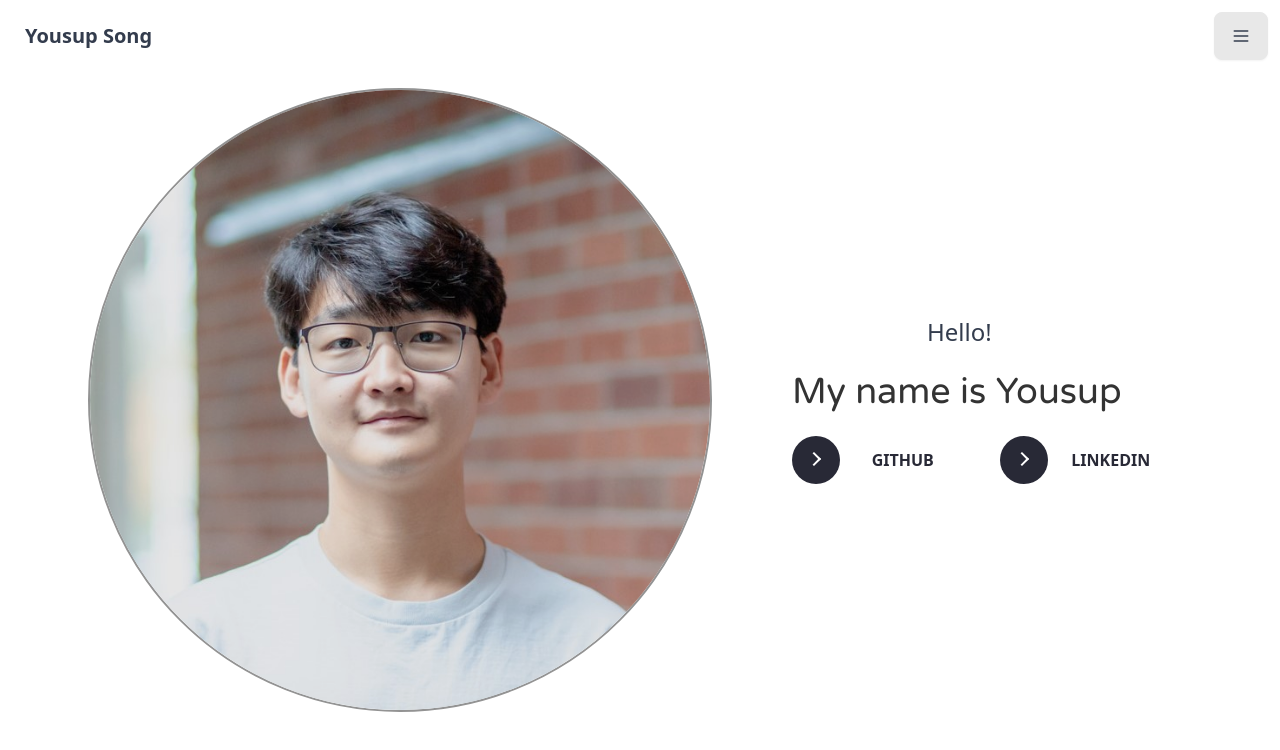
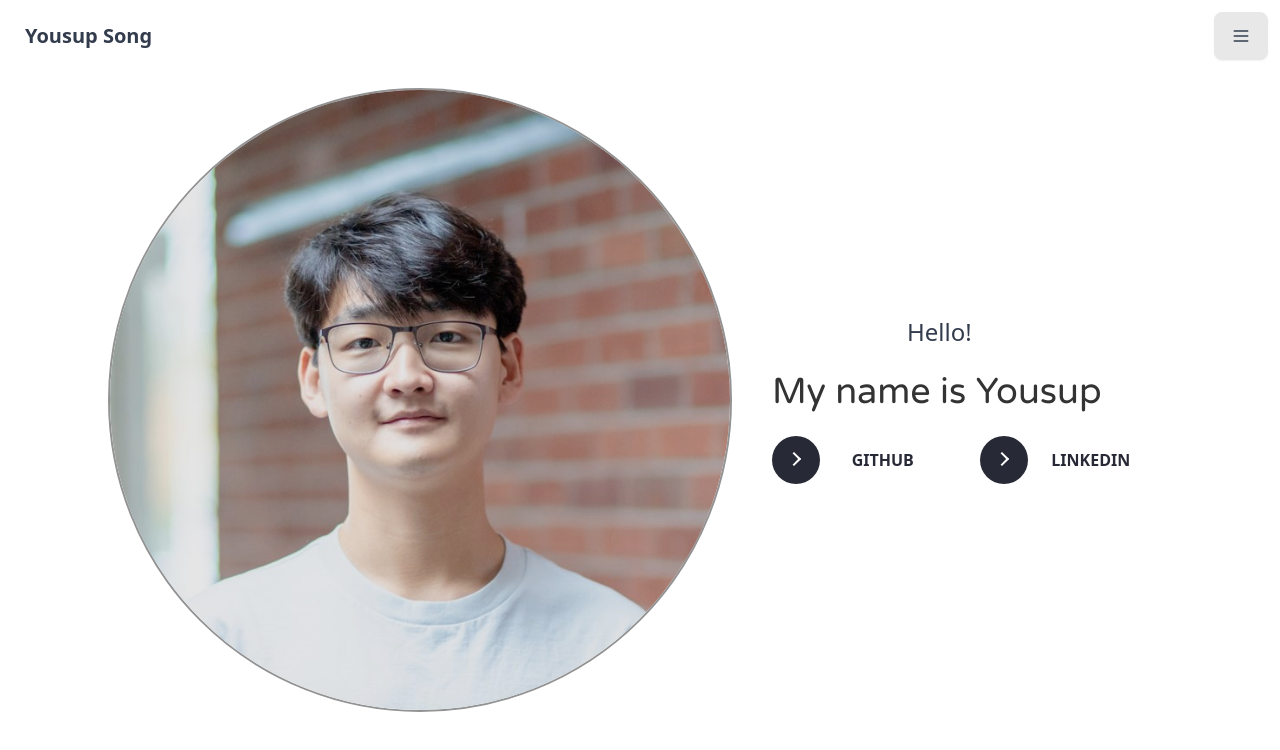
Before and after one commit to Youssup/YousupVillage, a Vue app in the folder frontend/client/: page / in a window 1280 px wide. Shown: the top 750 px of the page. Built offline with nearby package versions, Linux system fonts and the light colour scheme.

Commit message:
Changed gap between Profile Picture and Links

```diff
--- a/frontend/client/src/views/Home.vue
+++ b/frontend/client/src/views/Home.vue
@@ -8,7 +8,7 @@
 <template>
     <!-- Header -->
     <div class="container mx-auto puff-in-center">
-        <div class="hero-content flex flex-col gap-x-20 sm:flex-row items-center sm:items-start">
+        <div class="hero-content flex flex-col gap-x-10 sm:flex-row items-center sm:items-start">
             <!-- Profile Picture -->
             <div class="avatar w-40 sm:w-3/6 mb-6 sm:mb-0 brightness-90">
                 <div class="rounded-full border-2 border-neutral-400">
```
